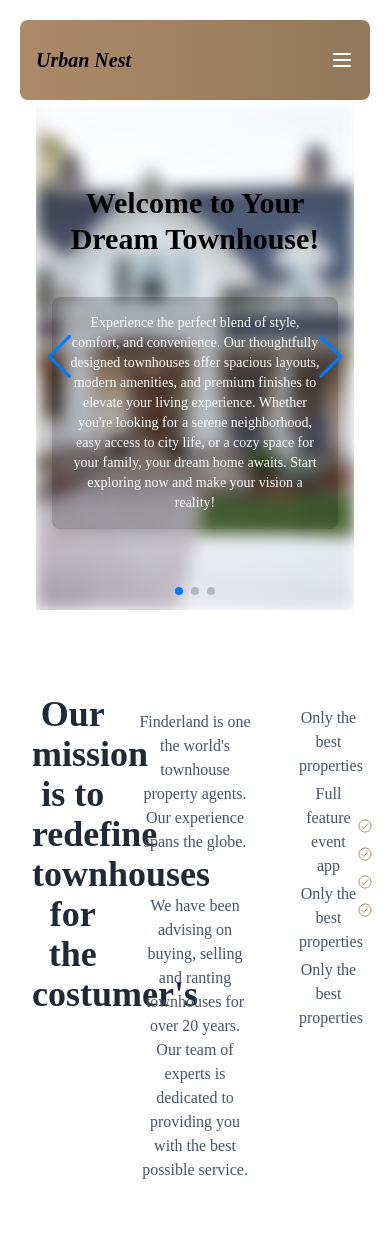
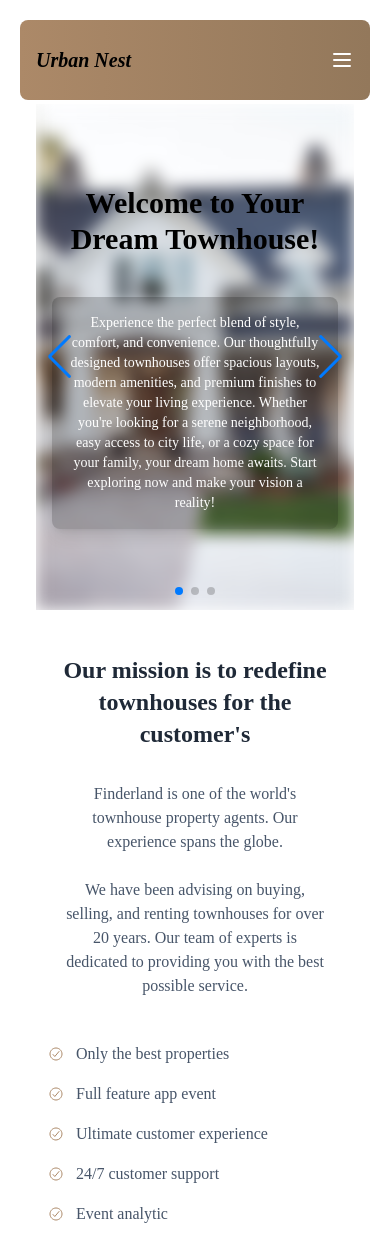
Before and after one commit to FarHan949/urban-nest, a React (Vite) app: page / in a window 390 px wide. Before the commit the page ends 1230 px from the top, so only its background shows below. Built offline with nearby package versions, Linux system fonts and the light colour scheme; grey boxes are pictures that could not be loaded.

Commit message:
added a feature responsive for moblie device

```diff
--- a/src/componets/Pages/Home/Home.jsx
+++ b/src/componets/Pages/Home/Home.jsx
@@ -13,36 +13,45 @@ const Home = () => {
 
    { /*Features*/}
 
-      <div className="grid grid-cols-8 mt-20">
-        <div className="col-span-2">
-          <p className="text-4xl font-bold">Our mission is to redefine townhouses for the costumer's</p>
+   <div className="grid grid-cols-1 md:grid-cols-8 mt-10 md:mt-20 gap-4 px-4 md:px-0">
+  {/* Left Section */}
+  <div className="md:col-span-2 flex flex-col items-center md:items-start">
+    <p className="text-2xl md:text-4xl font-bold text-center md:text-left">
+      Our mission is to redefine townhouses for the customer's
+    </p>
+  </div>
+
+  {/* Middle Section */}
+  <div className="md:col-span-4">
+    <div className="flex flex-col px-4 md:px-6 py-4 gap-6 text-slate-600">
+      <p>
+        Finderland is one of the world's townhouse property agents. Our experience spans the globe.
+      </p>
+      <p>
+        We have been advising on buying, selling, and renting townhouses for over 20 years. Our team of experts is dedicated to providing you with the best possible service.
+      </p>
+    </div>
+  </div>
+
+  {/* Right Section */}
+  <div className="md:col-span-2 mt-3 md:mt-0">
+    <div className="space-y-4">
+      {[
+        "Only the best properties",
+        "Full feature app event",
+        "Ultimate customer experience",
+        "24/7 customer support",
+        "Event analytic",
+      ].map((text, index) => (
+        <div key={index} className="flex items-center">
+          <IoCheckmarkCircleOutline className="text-LightTaupe mr-3" />
+          <p className="text-slate-600">{text}</p>
         </div>
-        <div className="col-span-4">
-        <div className="flex flex-col px-6 py-4 gap-10 text-slate-600">
-           <p>Finderland is one the world's townhouse property agents. Our experience spans the globe.</p>
-           <p>We have been advising on buying, selling and ranting townhouses for over 20 years. Our team of experts is dedicated to providing you with the best possible service.</p>
-        </div>
-        </div>
-        <div className="col-span-2 mt-3">
-                <div className="grid grid-cols-8 gap-2 justify-center items-center">
-                  <div className="col-span-2 ml-20 space-y-3">
-                  <IoCheckmarkCircleOutline className="text-LightTaupe"/>
-                  <IoCheckmarkCircleOutline className="text-LightTaupe"/>
-                  <IoCheckmarkCircleOutline className="text-LightTaupe"/>
-                  <IoCheckmarkCircleOutline className="text-LightTaupe"/>
-                  </div>
-                  <div className="col-span-6 space-y-1">
-                  <p className="text-slate-600">Only the best properties</p>
-                  <p className="text-slate-600">Full feature event app</p>
-                  <p className="text-slate-600">Only the best properties</p>
-                  <p className="text-slate-600">Only the best properties</p>
+      ))}
+    </div>
+  </div>
+</div>
 
-                  </div>
-
-               </div>
-
-        </div>
-      </div>
 
     </div>
   );
```
